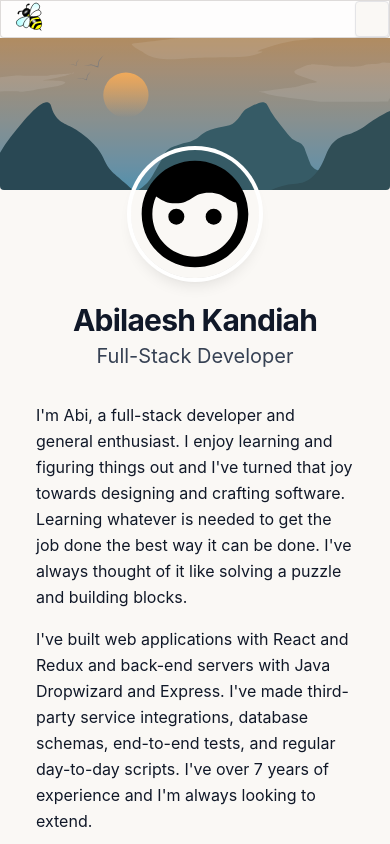
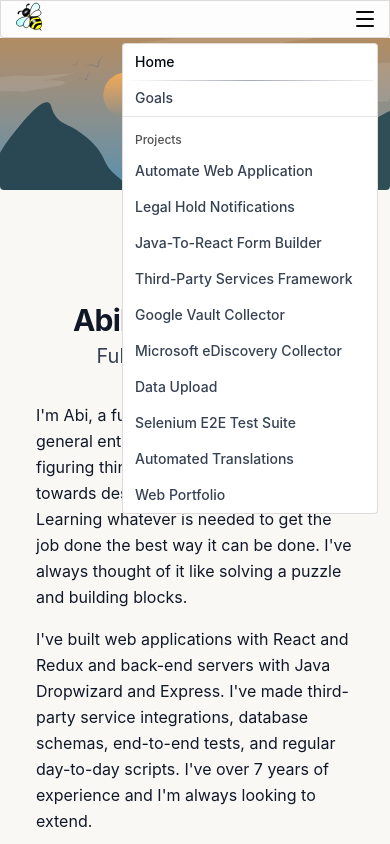
Before and after one commit to abikandiah/portfolio, a React (Vite) app: page / in a window 390 px wide. Both pictures are taken after a click on the button 372 px from the left and 19 px from the top of the page. Shown: the top 844 px of the page. Built offline with nearby package versions, Linux system fonts and the light colour scheme.

Commit message:
Added hamburger menu for route navigation

```diff
--- a/src/components/Header.tsx
+++ b/src/components/Header.tsx
@@ -1,5 +1,10 @@
-import { Link } from "@tanstack/react-router";
-import { Button } from "./ui/button";
+import { projects } from "@/constants/project";
+import { cn } from "@/lib/utils";
+import { Link, type LinkComponentProps } from "@tanstack/react-router";
+import { Menu } from "lucide-react";
+import { useState } from "react";
+import { Popover, PopoverContent, PopoverTrigger } from "./ui/popover";
+import { Separator } from "./ui/separator";
 
 
 function Header() {
@@ -15,41 +20,90 @@ function Header() {
                     />
                 </Link>
 
-                <div className="md:hidden">
-                    <Button />
+                <div className="md:hidden flex my-1.5">
+                    <HamburgerMenu />
                 </div>
 
                 <nav className="hidden md:block">
-                    <ul className="flex rounded px-3 text-sm font-medium"
-                    >
-                        <li>
-                            <NavLink to="/" text={'Home'} />
-                        </li>
-                        <li>
-                            <NavLink to="/goals" text={'Goals'} />
-                        </li>
-                        <li>
-                            <NavLink to="/projects" text={'Projects'} />
-                        </li>
-                    </ul>
+                    <RouteLinks className="flex" />
                 </nav>
             </div>
         </header>
     );
 }
 
-function NavLink({ to, text }: { to: string; text: string }) {
+function HamburgerMenu() {
+    const [open, setOpen] = useState(false);
+
+    function closeMenu() {
+        setOpen(false);
+    }
+
+    return (
+        <Popover open={open} onOpenChange={setOpen}>
+            <PopoverTrigger className="mx-3">
+                <Menu />
+            </PopoverTrigger>
+
+            <PopoverContent className="mx-3 w-64 p-0 mt-2">
+                <ul className="rounded text-sm font-medium">
+                    <ListNavLink to="/" text={'Home'} onClick={closeMenu} />
+                    <ListNavLink to="/goals" text={'Goals'} onClick={closeMenu} />
+
+                    <li className="mb-1">
+                        <Separator className="mb-3" />
+                        <HamburgerMenuSubLabel text="Projects" />
+                    </li>
+
+                    {projects.map((proj) => (
+                        <ListNavLink key={proj.name} to="/projects/$projectKey" onClick={closeMenu}
+                            params={{ projectKey: proj.pathname }} text={proj.name} />
+                    ))}
+                </ul>
+            </PopoverContent >
+        </Popover>
+    )
+}
+
+function HamburgerMenuSubLabel({ text }: { text: string }) {
+    return (
+        <span className="text-sidebar-foreground/70 px-3 text-xs font-medium">{text}</span>
+    )
+}
+
+function RouteLinks({ className, ...props }: React.ComponentProps<"ul">) {
+    return (
+        <ul
+            className={cn("rounded px-3 text-sm font-medium", className)}
+            {...props}
+        >
+            <ListNavLink to="/" text={'Home'} />
+            <ListNavLink to="/goals" text={'Goals'} />
+            <ListNavLink to="/projects" text={'Projects'} />
+        </ul>
+    )
+}
+
+function ListNavLink(props: React.ComponentProps<typeof NavLink>) {
+    return (
+        <li>
+            <NavLink {...props} />
+        </li>
+    )
+}
+
+function NavLink({ text, ...props }: { text: string } & LinkComponentProps) {
     return (
         <Link className="nav-link"
-            to={to} data-text={text}
             activeProps={{ className: 'nav-link-active' }}
+            {...props}
         >
             {({ isActive }: { isActive: boolean }) => {
                 return (
                     <>
                         {isActive && (
-                            <span className="absolute inset-x-1 -bottom-px h-px bg-linear-to-r from-gray-500/0 via-gray-500/40 to-gray-500/0
-                                dark:from-gray-400/0 dark:via-gray-400/40 dark:to-gray-400/0"></span>
+                            <span className="absolute inset-x-1 -bottom-px h-px bg-linear-to-r from-gray-500/0 via-gray-500/60 to-gray-500/10
+                                dark:from-gray-400/0 dark:via-gray-400/60 dark:to-gray-400/0"></span>
                         )}
                         {text}
                     </>
--- a/src/components/ui/sidebar.tsx
+++ b/src/components/ui/sidebar.tsx
@@ -405,7 +405,7 @@ function SidebarGroupLabel({
 			data-slot="sidebar-group-label"
 			data-sidebar="group-label"
 			className={cn(
-				"text-sidebar-foreground/70 ring-sidebar-ring flex h-8 shrink-0 items-center rounded px-2 text-xs font-medium outline-hidden transition-[margin,opacity] duration-200 ease-linear focus-visible:ring-2 [&>svg]:size-4 [&>svg]:shrink-0",
+				"sidebar-text outline-hidden transition-[margin,opacity] duration-200 ease-linear focus-visible:ring-2 [&>svg]:size-4 [&>svg]:shrink-0",
 				"group-data-[collapsible=icon]:-mt-8 group-data-[collapsible=icon]:opacity-0",
 				className
 			)}
--- a/src/constants/project.ts
+++ b/src/constants/project.ts
@@ -32,4 +32,16 @@ addProject(webPortfolioProject);
 
 const projects = Array.from(projectsMap.values());
 
-export { projects, projectsMap };
+interface ProjectMap {
+    [key: string]: Project[];
+}
+
+const projectsByType: ProjectMap = projects.reduce((prev, curr) => {
+    if (prev[curr.type] == null) {
+        prev[curr.type] = [];
+    }
+    prev[curr.type].push(curr);
+    return prev;
+}, {} as ProjectMap);
+
+export { projects, projectsByType, projectsMap };
--- a/src/routes/projects/route.tsx
+++ b/src/routes/projects/route.tsx
@@ -1,7 +1,7 @@
 import { createFileRoute, Link, Outlet } from '@tanstack/react-router'
 
 import { Sidebar, SidebarContent, SidebarGroup, SidebarGroupContent, SidebarGroupLabel, SidebarMenu, SidebarMenuButton, SidebarMenuItem, SidebarProvider } from "@/components/ui/sidebar"
-import { projects } from '@/constants/project'
+import { projectsByType } from '@/constants/project'
 import { Project } from '@/types/ProjectTypes'
 
 export const Route = createFileRoute('/projects')({
@@ -10,7 +10,7 @@ export const Route = createFileRoute('/projects')({
 
 function RouteComponent() {
 	return (
-		<SidebarProvider>
+		<SidebarProvider className='pr-3 xl:px-0'>
 			<ProjectSideBar />
 			<div className="flex flex-col w-full">
 				<Outlet />
@@ -18,19 +18,6 @@ function RouteComponent() {
 		</SidebarProvider>
 	)
 }
-
-interface ProjectMap {
-	[key: string]: Project[];
-}
-
-const projectsByType: ProjectMap = projects.reduce((prev, curr) => {
-	if (prev[curr.type] == null) {
-		prev[curr.type] = [];
-	}
-	prev[curr.type].push(curr);
-	return prev;
-}, {} as ProjectMap);
-
 
 function ProjectSideBar() {
 	return (
--- a/src/styles.css
+++ b/src/styles.css
@@ -20,6 +20,13 @@
 	transform: rotate(var(--random-rotation, 0deg));
 }
 
+@layer base {
+	button:not(:disabled),
+	[role="button"]:not(:disabled) {
+		cursor: pointer;
+	}
+}
+
 .card {
 	@apply text-card-foreground flex flex-col gap-6 p-6 rounded bg-card border-container;
 }
@@ -28,6 +35,10 @@
 	@apply w-full h-38 bg-cover bg-center relative bg-blend-overlay bg-stone-300/20 inset-0 rounded-b -mt-8 sm:-mb-16 -mb-10;
 	background-image: url('/src//assets//background-image.svg');
 	z-index: -1;
+}
+
+.sidebar-text {
+	@apply text-sidebar-foreground/70 ring-sidebar-ring flex h-8 shrink-0 items-center rounded px-2 text-xs font-medium
 }
 
 .code {
```
